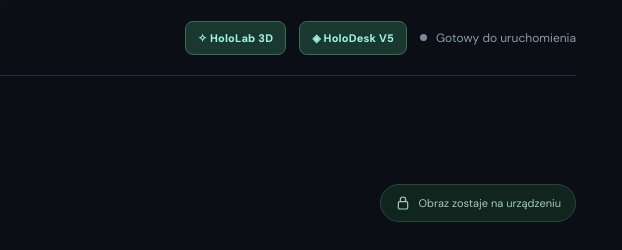
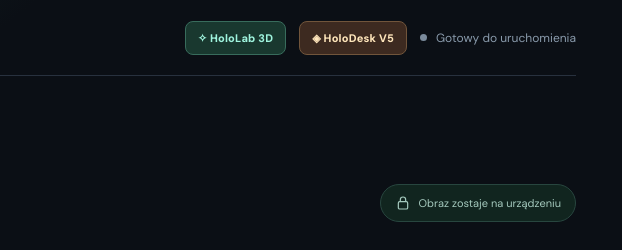
Before and after one commit to michalczaplinski5/pose-tracker, a plain HTML site: page index.html in a window 1280 px wide. Shown: the top 250 px of the page, 658-1280 px from the left. Drawn offline with Linux system fonts and the light colour scheme; no server answers.

Commit message:
Style HoloDesk V5 launch button in legacy Air Mouse header

```diff
--- a/styles.css
+++ b/styles.css
@@ -204,3 +204,8 @@ output{color:var(--teal);font-size:11px;font-weight:700;margin-left:4px}
 .holo-link{color:#9ff4de;background:#19382f;border:1px solid #386c5c;border-radius:8px;padding:9px 12px;text-decoration:none;font-weight:750;font-size:11px;white-space:nowrap;letter-spacing:.2px}
 .holo-link:hover{background:#2c6050;color:#fff}
 @media(max-width:600px){.header-controls{gap:7px}.holo-link{font-size:10px;padding:8px}.header-right{display:none}}
+
+/* HoloDesk V5 shortcut. Air Mouse behavior unchanged. */
+.desk-launch{color:#ffe6bb;border-color:#71553b;background:#3d2a20}
+.desk-launch:hover{color:#fff4df;background:#67452d;border-color:#cc9b68}
+@media(max-width:520px){.header-controls{gap:4px}.header-controls .holo-link{padding:7px;font-size:9px}}
```
